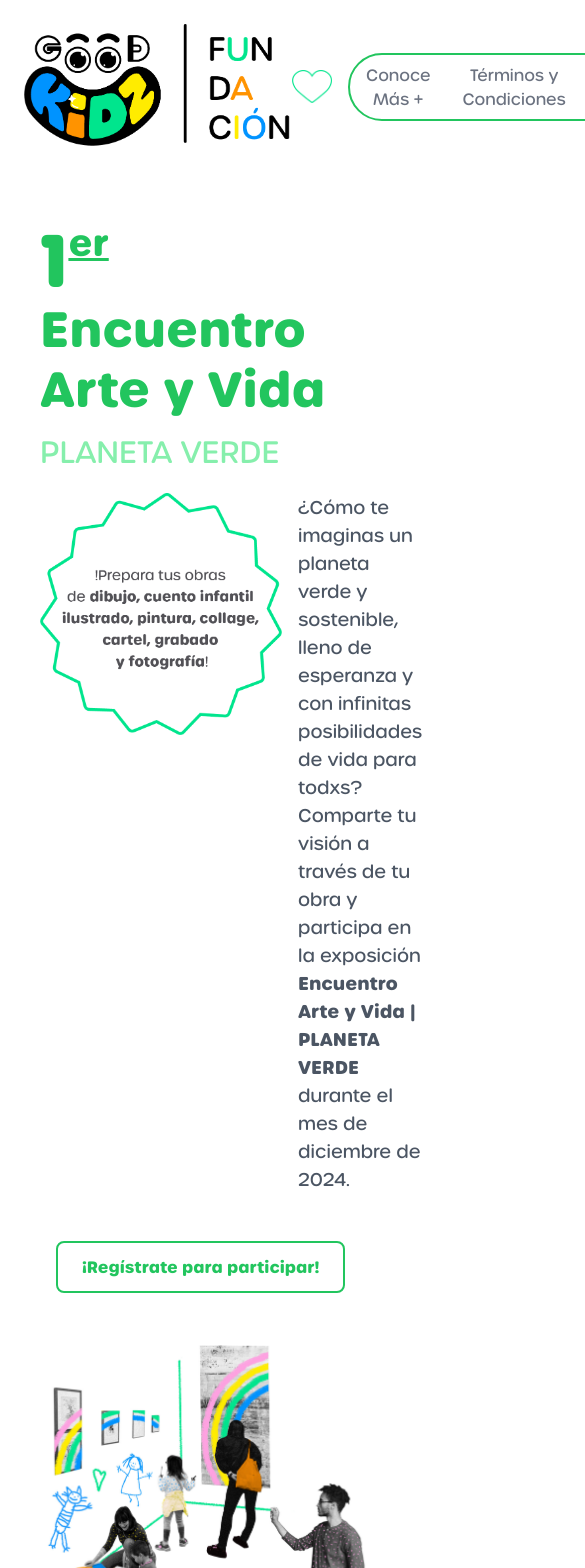
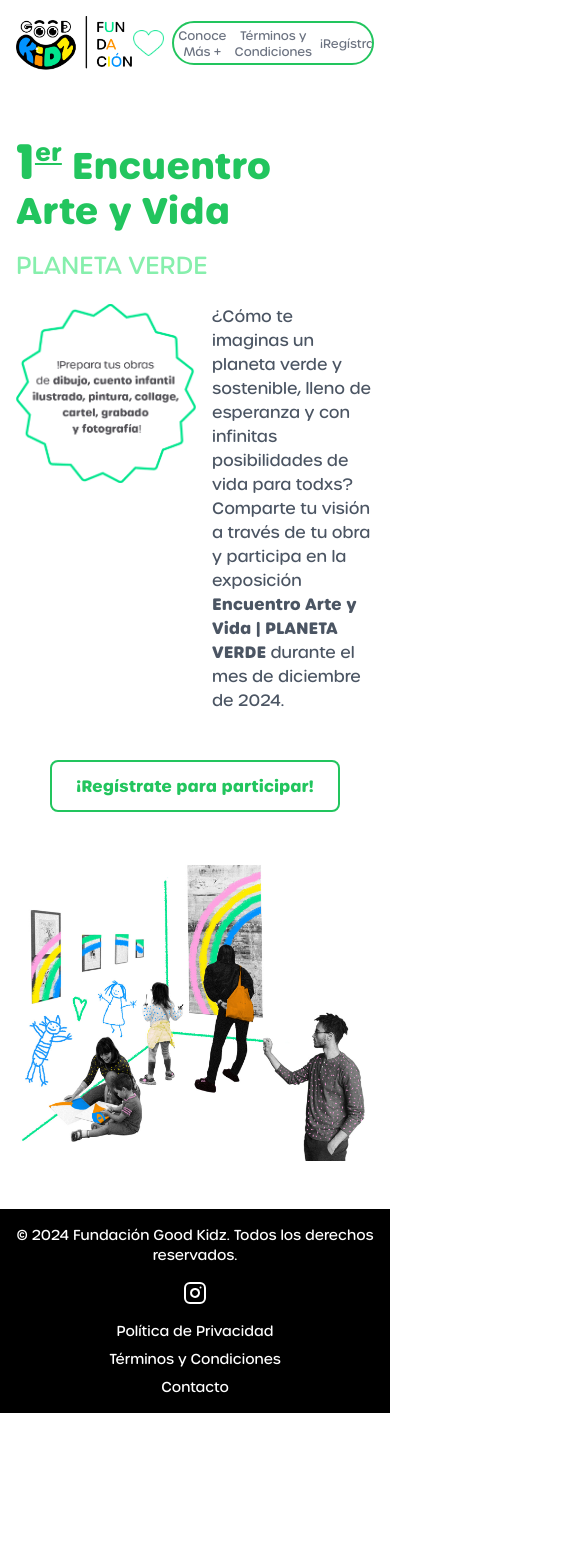
Before and after one commit to emmanuelvillada/good-kidz-next, a Next.js app: page / in a window 390 px wide. Shown: the top 1568 px of the page, 585 px wide, since content can reach past the window. After the commit the page ends 1413 px from the top, so only its background shows below. Built offline with nearby package versions, Linux system fonts and the light colour scheme.

Commit message:
ajustando el responsive de las secciones

```diff
--- a/src/components/ConoceMas.tsx
+++ b/src/components/ConoceMas.tsx
@@ -6,11 +6,15 @@ export default function ConoceMas() {
     <section className="min-h-screen flex flex-col p-8 md:p-12 bg-white justify-between">
       {/* Columna superior con el título y subtítulo */}
       <div className="md:flex md:justify-between items-start">
-        <div className="md:w-[50%]">
+        <div className="md:w-[50%] mb-8 md:mb-0">
           <h1 className="text-5xl md:text-7xl font-bold text-green-500 leading-tight">
-            <span className="text-7xl">1</span><span className="align-top text-4xl underline">er</span> Encuentro <br /> Arte y Vida
+            <span className="text-7xl">1</span>
+            <span className="align-top text-4xl underline">er</span> Encuentro <br /> Arte y Vida
           </h1>
           <h2 className="text-3xl md:text-4xl text-green-300 mb-6">PLANETA VERDE</h2>
+
+          {/* En pantallas grandes, la imagen aparece alineada a la izquierda */}
+          <div className="hidden md:block">
             <Image
               src={Categorias}
               alt="Imagen de categorías"
@@ -18,6 +22,7 @@ export default function ConoceMas() {
               height={242}
               className="mr-4"
             />
+          </div>
         </div>
 
         {/* Columna derecha con texto en dos columnas */}
@@ -39,6 +44,17 @@ export default function ConoceMas() {
           </a>
         </div>
       </div>
+
+      {/* Imagen de categorías, aparece debajo del contenido en pantallas pequeñas */}
+      <div className="block md:hidden mt-8">
+        <Image
+          src={Categorias}
+          alt="Imagen de categorías"
+          width={150}
+          height={150}
+          className="mx-auto"
+        />
+      </div>
     </section>
   );
 }
--- a/src/components/Footer.tsx
+++ b/src/components/Footer.tsx
@@ -2,12 +2,15 @@ import Link from 'next/link';
 
 export default function Footer() {
     return (
-        <footer className="bg-black text-white p-4 ">
-            <div className="container mx-auto flex justify-between items-center">
-                <p className="text-sm">
+        <footer className="bg-black text-white p-4">
+            <div className="container mx-auto flex flex-col md:flex-row justify-between items-center space-y-4 md:space-y-0">
+                {/* Texto de derechos reservados */}
+                <p className="text-sm text-center md:text-left">
                     © 2024 Fundación Good Kidz. Todos los derechos reservados.
                 </p>
-                <div className="flex space-x-4">
+
+                {/* Ícono de Instagram */}
+                <div className="flex justify-center space-x-4">
                     <Link href="https://www.instagram.com/fundaciongoodkidz" target="_blank" rel="noopener noreferrer">
                         <svg
                             xmlns="http://www.w3.org/2000/svg"
@@ -27,7 +30,9 @@ export default function Footer() {
                         </svg>
                     </Link>
                 </div>
-                <nav className="text-sm space-x-4">
+
+                {/* Enlaces de navegación */}
+                <nav className="text-sm flex flex-col md:flex-row space-y-2 md:space-y-0 md:space-x-4 text-center md:text-left">
                     <Link href="/privacy-policy" className="hover:underline hover:text-green-500">
                         Política de Privacidad
                     </Link>
--- a/src/components/Header.tsx
+++ b/src/components/Header.tsx
@@ -1,4 +1,3 @@
-// src/components/Header.tsx
 'use client';
 
 import Image from 'next/image';
@@ -16,44 +15,42 @@ export default function Header({ activeSection, setActiveSection }: { activeSect
   };
 
   return (
-    <header className="flex justify-between items-center p-6 bg-white">
-      {/* Logo */}
+    <header className="flex justify-between items-center p-4 md:p-6 bg-white w-full">
       <Image
         src={logo}
         alt="Logo Good Kidz"
-        height={125}
-        width={268}
+        className="cursor-pointer w-[30vw] h-auto sm:w-[116px] sm:h-[54px] md:w-[116px] md:h-[54px] lg:w-[268px] lg:h-[125px]" // Ajustes para diferentes tamaños
         onClick={() => setActiveSection('homeSection')}
-        className="cursor-pointer"
       />
 
       {/* Corazón e icono */}
-      <div className="flex items-center space-x-4">
-        <Image
-          src={corazon}
-          alt="Corazón"
-          height={40}
-          width={40}
-          className="cursor-pointer"
-        />
+      <div className="flex items-center space-x-2 md:space-x-4">
+      <Image
+  src={corazon}
+  alt="Corazón"
+  className="cursor-pointer w-[8vw] h-auto sm:w-[40px] sm:h-[34px] md:w-[40px] md:h-[34px] lg:w-[60px] lg:h-[50px]" // Ajustes responsivos con vw y tamaños específicos para pantallas pequeñas
+/>
+
+
+
 
         {/* Contenedor de botones con bordes unidos */}
         <div className="flex border-2 border-green-500 rounded-full overflow-hidden">
           <button
             onClick={() => handleClick('conoceMas')}
-            className={`px-4 py-2 transition ${activeSection === 'conoceMas' ? 'text-green-500' : 'text-gray-500  hover:text-green-500'}`}
+            className={`px-1 py-1 text-xs sm:px-1 sm:py-2 sm:text-sm md:text-base transition ${activeSection === 'conoceMas' ? 'text-green-500' : 'text-gray-500 hover:text-green-500'}`}
           >
             Conoce Más +
           </button>
           <button
             onClick={() => handleClick('terminosCondiciones')}
-            className={`px-4 py-2 transition ${activeSection === 'terminosCondiciones' ? 'text-green-500' : 'text-gray-500  hover:text-green-500'}`}
+            className={`px-1 py-1 text-xs sm:px-1 sm:py-2 sm:text-sm md:text-base transition ${activeSection === 'terminosCondiciones' ? 'text-green-500' : 'text-gray-500 hover:text-green-500'}`}
           >
             Términos y Condiciones
           </button>
           <button
             onClick={() => handleClick('registrate')}
-            className={`px-4 py-2 transition ${activeSection === 'registrate' ? 'text-green-500' : 'text-gray-500  hover:text-green-500'}`}
+            className={`px-1 py-1 text-xs sm:px-1 sm:py-2 sm:text-sm md:text-base transition ${activeSection === 'registrate' ? 'text-green-500' : 'text-gray-500 hover:text-green-500'}`}
           >
             ¡Regístrate!
           </button>
--- a/src/components/HomeSection.tsx
+++ b/src/components/HomeSection.tsx
@@ -7,31 +7,31 @@ import categorias from '@/public/categorias.png';
 
 export default function HomeSection({ setActiveSection }: { setActiveSection: (section: string) => void }) {
     return (
-        <section className="flex flex-col md:flex-row items-start justify-between py-12 pl-10 pr-4 bg-white min-h-screen">
+        <section className="flex flex-col md:flex-row items-start justify-between py-12 px-4 md:px-10 bg-white min-h-screen">
     {/* Contenido textual en la parte izquierda */}
-            <div className="md:w-[60%] lg:w-[50%]">
-                <h1 className="text-5xl md:text-7xl font-bold text-green-500 leading-tight">
-                    <span className="text-7xl">1</span><span className="align-top text-4xl underline">er</span> Encuentro <br /> Arte y Vida
+    <div className="w-full md:w-[60%] lg:w-[50%] mb-8 md:mb-0">
+        <h1 className="text-4xl md:text-7xl font-bold text-green-500 leading-tight">
+            <span className="text-5xl md:text-7xl">1</span><span className="align-top text-2xl md:text-4xl underline">er</span> Encuentro <br /> Arte y Vida
         </h1>
-                <h2 className="text-3xl text-green-300 mt-4">PLANETA VERDE</h2>
+        <h2 className="text-2xl md:text-3xl text-green-300 mt-4">PLANETA VERDE</h2>
 
         {/* Imagen de categorías y texto alineado */}
-                <div className="flex items-start mt-6">
+        <div className="flex flex-row items-start mt-6"> {/* Cambié a flex-row para alinear horizontalmente */}
             <Image
                 src={categorias}
                 alt="Imagen de categorías"
-                        width={242}
-                        height={242}
-                        className="mr-4"
+                width={180}
+                height={180}
+                className="mr-4 mb-4 md:mb-0"
             />
-                    <p className="text-lg text-gray-600">
+            <p className="text-md md:text-lg sm:text-sm text-gray-600">
                 ¿Cómo te imaginas un planeta verde y sostenible, lleno de esperanza y con infinitas posibilidades de vida para todxs?
                 Comparte tu visión a través de tu obra y participa en la exposición
                 <span className="font-bold"> Encuentro Arte y Vida | PLANETA VERDE </span> durante el mes de diciembre de 2024.
             </p>
         </div>
 
-                <div className="mt-8 p-4 w-max text-center">
+        <div className="mt-8 p-4 w-full md:w-max text-center">
             <button
                 className="font-bold text-green-500 border-2 border-green-500 px-6 py-3 rounded-lg
                hover:bg-green-500 hover:text-white hover:shadow-lg transition-all duration-300 ease-in-out transform hover:scale-105"
@@ -44,15 +44,16 @@ export default function HomeSection({ setActiveSection }: { setActiveSection: (s
     </div>
 
     {/* Imagen del evento en la parte derecha */}
-            <div className="mt-8 md:mt-0 md:w-[40%] lg:w-[50%]">
+    <div className="w-full md:w-[40%] lg:w-[50%]">
         <Image
             src={eventImage}
             alt="Encuentro Arte y Vida"
             width={920}
             height={759}
-                    className="rounded-lg object-contain"
+            className="rounded-lg object-cover w-full"
         />
     </div>
 </section>
+
     );
 }
--- a/tailwind.config.ts
+++ b/tailwind.config.ts
@@ -15,8 +15,15 @@ const config: Config = {
         background: "var(--background)",
         foreground: "var(--foreground)",
       },
+      screens: {
+        sm: '640px',  // small devices
+        md: '768px',  // medium devices
+        lg: '1024px', // large devices
+        xl: '1280px', // extra large devices
+      },
     },
   },
   plugins: [],
 };
+
 export default config;
```
Also changed, not shown: src/components/Registro.tsx (+15 -14 lines), src/components/TerminosCondiciones.tsx (+17 -17 lines), src/public/categorias_blanca.png (added). Lines whose indentation alone changed are shown as unchanged.
